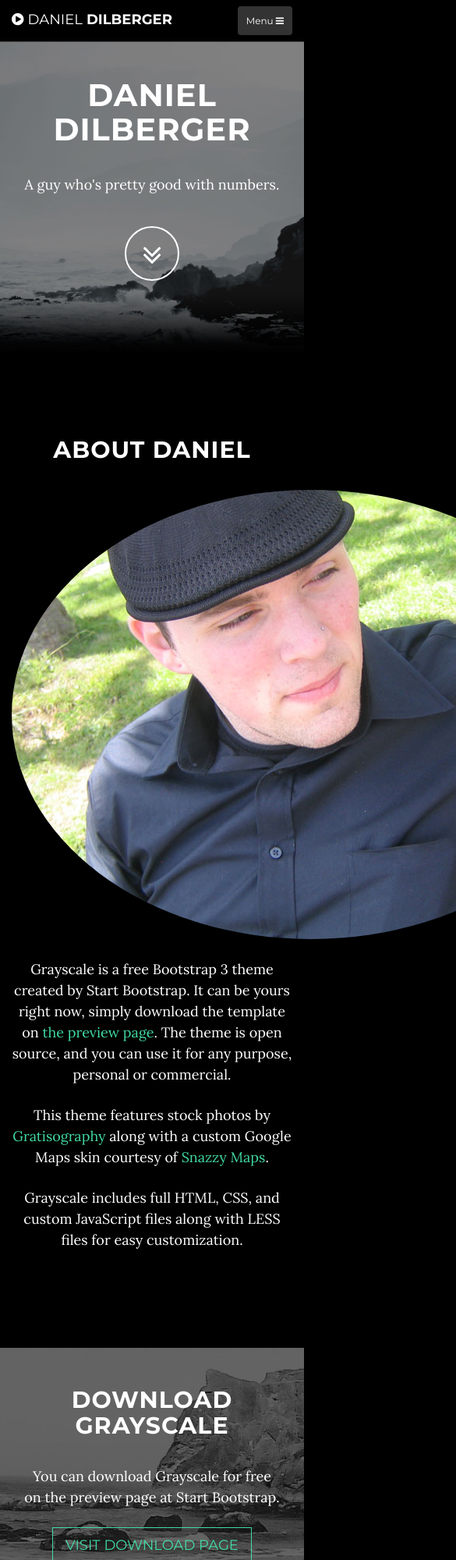
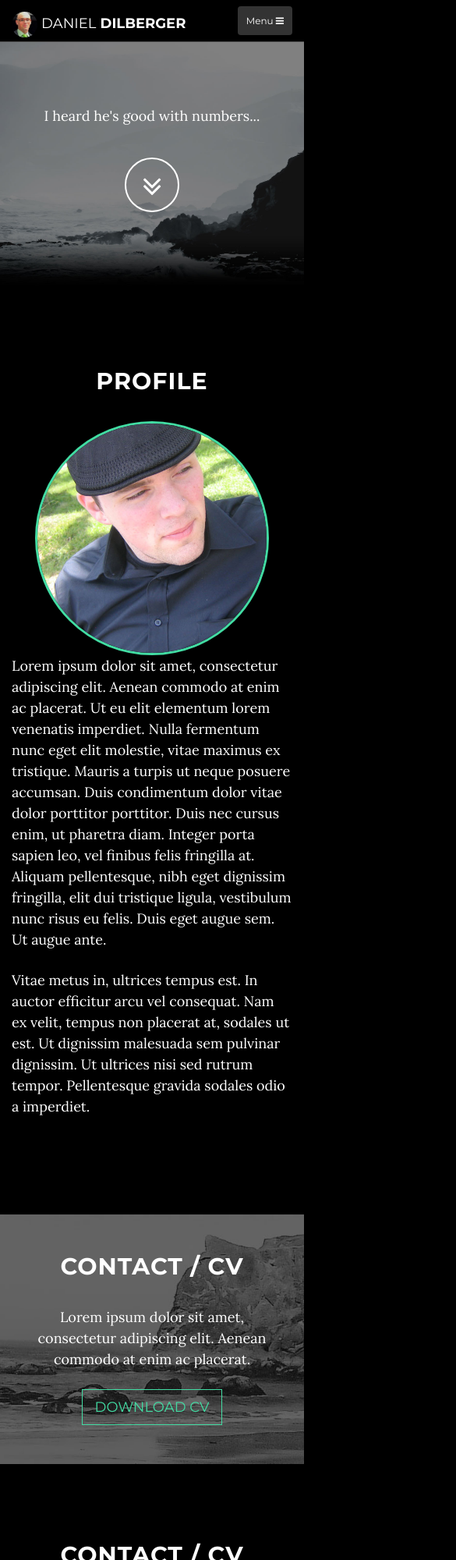
Before and after one commit to danielnola/danielnola.github.io, a website: page index.html in a window 390 px wide. Shown: the top 2000 px of the page at 78% size, 585 px wide, since content can reach past the window. Drawn offline with nearby package versions, Linux system fonts and the light colour scheme; some packages are replaced by stand-ins of ours.

Commit message:
updated layout. updated photo and text.

```diff
--- a/css/grayscale.css
+++ b/css/grayscale.css
@@ -117,8 +117,34 @@ a:focus {
   }
 }
 .img-circle {
-  border-radius: 100%;
-  border: 5px solid rgba(66, 220, 163, 1);
+  height: 100%;
+
+  max-height: 300px;
+  border-radius: 50%;
+  border: 3px solid rgba(66, 220, 163, 1);
+
+}
+
+.img_thumb {
+    float: left;
+    height: 120px;
+    margin-bottom: 5px;
+    margin-left: 9px;
+    position: relative;
+    width: 147px;
+    background-color: rgba(0, 0, 0, 0.5);
+    border-radius: 3px;
+    display:flex;
+    align-items:center;
+    justify-content:center;
+}
+
+
+
+.img-icon {
+  height: 165%;
+  border-radius: 50%;
+  /* border: .5px solid rgba(117, 117, 117, 1); */
 }
 .intro {
   display: table;
--- a/index.html
+++ b/index.html
@@ -10,7 +10,7 @@
     <meta name="author" content="">
 
     <title>Daniel Dilberger - Numbers and Stuff</title>
-    <link rel="icon" href="/img/favicon.ico" type="image/x-icon" />
+    <link rel="icon" href="../danielnola.github.io/img/favicon.ico" type="image/x-icon" />
 
     <!-- Bootstrap Core CSS -->
     <link href="vendor/bootstrap/css/bootstrap.min.css" rel="stylesheet">
@@ -21,7 +21,7 @@
     <link href="https://fonts.googleapis.com/css?family=Montserrat:400,700" rel="stylesheet" type="text/css">
 
     <!-- Theme CSS -->
-    <link href="css/grayscale.min.css" rel="stylesheet">
+    <link href="css/grayscale.css" rel="stylesheet">
 
     <!-- HTML5 Shim and Respond.js IE8 support of HTML5 elements and media queries -->
     <!-- WARNING: Respond.js doesn't work if you view the page via file:// -->
@@ -42,8 +42,14 @@
                     Menu <i class="fa fa-bars"></i>
                 </button>
                 <a class="navbar-brand page-scroll" href="#page-top">
+                    <span><img class="img-icon" src="../danielnola.github.io/img/head-sm.jpg"></span> <span class="light">DANIEL</span> DILBERGER
+                </a>
+
+               <!--
+                <a class="navbar-brand page-scroll" href="#page-top">
                     <i class="fa fa-play-circle"></i> <span class="light">DANIEL</span> DILBERGER
                 </a>
+                -->
             </div>
 
             <!-- Collect the nav links, forms, and other content for toggling -->
@@ -81,8 +87,8 @@
             <div class="container">
                 <div class="row">
                     <div class="col-md-8 col-md-offset-2">
-                        <h1 class="brand-heading">DANIEL DILBERGER</h1>
-                        <p class="intro-text">A guy who's pretty good with numbers.</p>
+                        <h1 class="brand-heading"></h1>
+                        <p class="intro-text">I heard he's good with numbers...</p>
                         <a href="#about" class="btn btn-circle page-scroll">
                             <i class="fa fa-angle-double-down animated"></i>
                         </a>
@@ -93,26 +99,36 @@
     </header>
 
     <!-- About Section -->
-    <section id="about" class="container content-section text-center">
+    <section id="about" class="container content-section">
         <div class="row">
-            <div class="col-lg-8 col-lg-offset-2">
-                <h2>About Daniel</h2>
-                <p><img class="img-circle" src="/img/sitting.jpg"></p>
-                <p>Grayscale is a free Bootstrap 3 theme created by Start Bootstrap. It can be yours right now, simply download the template on <a href="http://startbootstrap.com/template-overviews/grayscale/">the preview page</a>. The theme is open source, and you can use it for any purpose, personal or commercial.</p>
-                <p>This theme features stock photos by <a href="http://gratisography.com/">Gratisography</a> along with a custom Google Maps skin courtesy of <a href="http://snazzymaps.com/">Snazzy Maps</a>.</p>
-                <p>Grayscale includes full HTML, CSS, and custom JavaScript files along with LESS files for easy customization.</p>
+            <h2><center>Profile</center></h2>
+            <div class="col-lg-4 col-xs-12 div-img-wrapper">
+                <div><center><img class="img-circle" src="../danielnola.github.io/img/sitting-sq.jpg"></div></center>
+            </div>
+            <div class="col-lg-8">
+                <p>Lorem ipsum dolor sit amet, consectetur adipiscing elit. Aenean commodo at enim ac placerat. Ut eu elit elementum lorem
+                venenatis imperdiet. Nulla fermentum nunc eget elit molestie, vitae maximus ex tristique. Mauris a turpis ut neque posuere
+                accumsan. Duis condimentum dolor vitae dolor porttitor porttitor. Duis nec cursus enim, ut pharetra diam. Integer porta
+                sapien leo, vel finibus felis fringilla at. Aliquam pellentesque, nibh eget dignissim fringilla, elit dui tristique ligula,
+                vestibulum nunc risus eu felis. Duis eget augue sem. Ut augue ante.</p>
+                <p>Vitae metus in, ultrices tempus est. In auctor efficitur arcu vel consequat. Nam ex velit, tempus non placerat at, sodales
+                    ut est. Ut dignissim malesuada sem pulvinar dignissim. Ut ultrices nisi sed rutrum tempor. Pellentesque gravida sodales odio a imperdiet.
+                <p> </p>
             </div>
         </div>
     </section>
+
+
+
 
     <!-- Download Section -->
     <section id="download" class="content-section text-center">
         <div class="download-section">
             <div class="container">
                 <div class="col-lg-8 col-lg-offset-2">
-                    <h2>Download Grayscale</h2>
-                    <p>You can download Grayscale for free on the preview page at Start Bootstrap.</p>
-                    <a href="http://startbootstrap.com/template-overviews/grayscale/" class="btn btn-default btn-lg">Visit Download Page</a>
+                    <h2>Contact / CV</h2>
+                    <p>Lorem ipsum dolor sit amet, consectetur adipiscing elit. Aenean commodo at enim ac placerat.</p>
+                    <a href="#CV" class="btn btn-default btn-lg">Download CV</a>
                 </div>
             </div>
         </div>
@@ -122,19 +138,20 @@
     <section id="contact" class="container content-section text-center">
         <div class="row">
             <div class="col-lg-8 col-lg-offset-2">
-                <h2>Contact Start Bootstrap</h2>
-                <p>Feel free to email us to provide some feedback on our templates, give us suggestions for new templates and themes, or to just say hello!</p>
-                <p><a href="mailto:feedback@startbootstrap.com">feedback@startbootstrap.com</a>
+                <h2>Contact / CV</h2>
+                <p><a href="#CV" class="btn btn-default btn-lg">Download CV</a></p>
+                <p>Lorem ipsum dolor sit amet, consectetur adipiscing elit. Aenean commodo at enim ac placerat.</p>
+                <p><a href="mailto:#">daniel@blahblahblah.com</a>
                 </p>
                 <ul class="list-inline banner-social-buttons">
                     <li>
-                        <a href="https://twitter.com/SBootstrap" class="btn btn-default btn-lg"><i class="fa fa-twitter fa-fw"></i> <span class="network-name">Twitter</span></a>
+                        <a href="https://twitter.com/#" class="btn btn-default btn-lg"><i class="fa fa-twitter fa-fw"></i> <span class="network-name">Twitter</span></a>
                     </li>
                     <li>
-                        <a href="https://github.com/IronSummitMedia/startbootstrap" class="btn btn-default btn-lg"><i class="fa fa-github fa-fw"></i> <span class="network-name">Github</span></a>
+                        <a href="https://github.com/#" class="btn btn-default btn-lg"><i class="fa fa-github fa-fw"></i> <span class="network-name">Github</span></a>
                     </li>
                     <li>
-                        <a href="https://plus.google.com/+Startbootstrap/posts" class="btn btn-default btn-lg"><i class="fa fa-google-plus fa-fw"></i> <span class="network-name">Google+</span></a>
+                        <a href="https://plus.google.com/+Startbootstrap/posts" class="btn btn-default btn-lg"><i class="fa fa-linkedin fa-fw"></i> <span class="network-name">LinkedIn</span></a>
                     </li>
                 </ul>
             </div>
```
Also changed, not shown: img/favicon.png (added), img/head-sm.jpg (added), img/sitting-sq.jpg (added), vendor/bootstrap/css/bootstrap.css.
